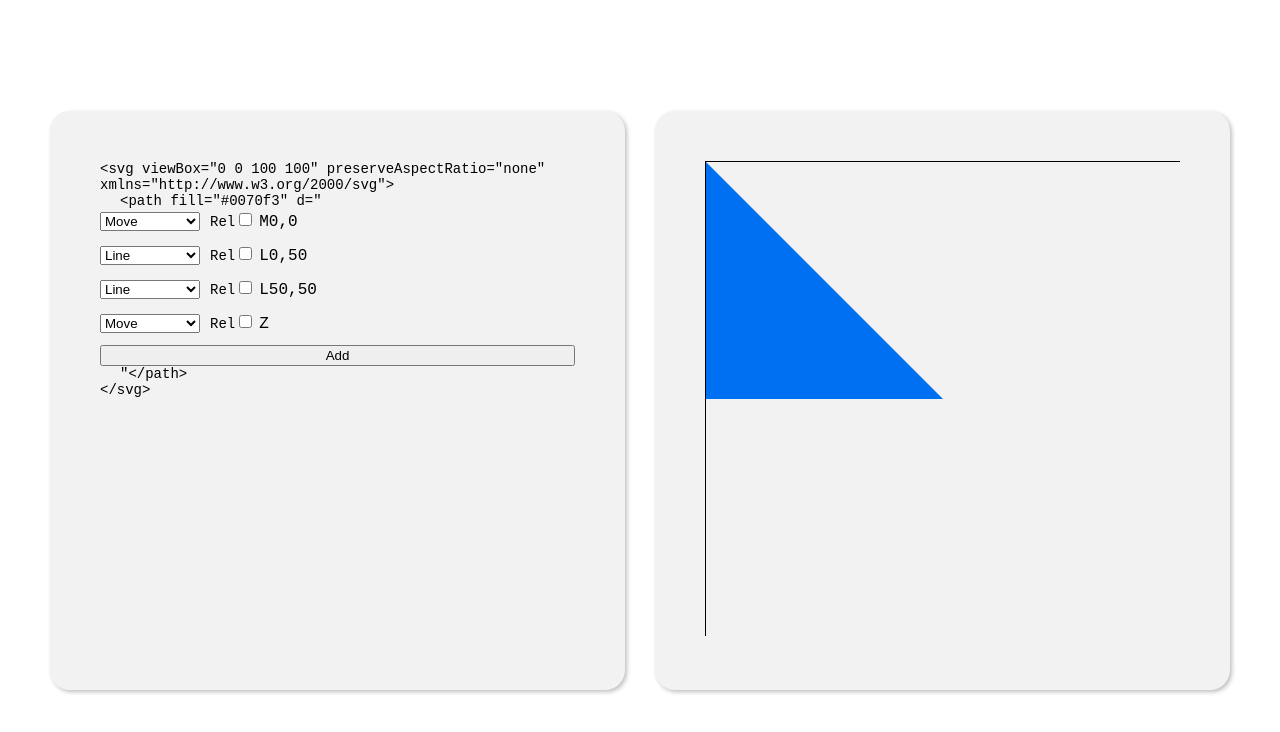
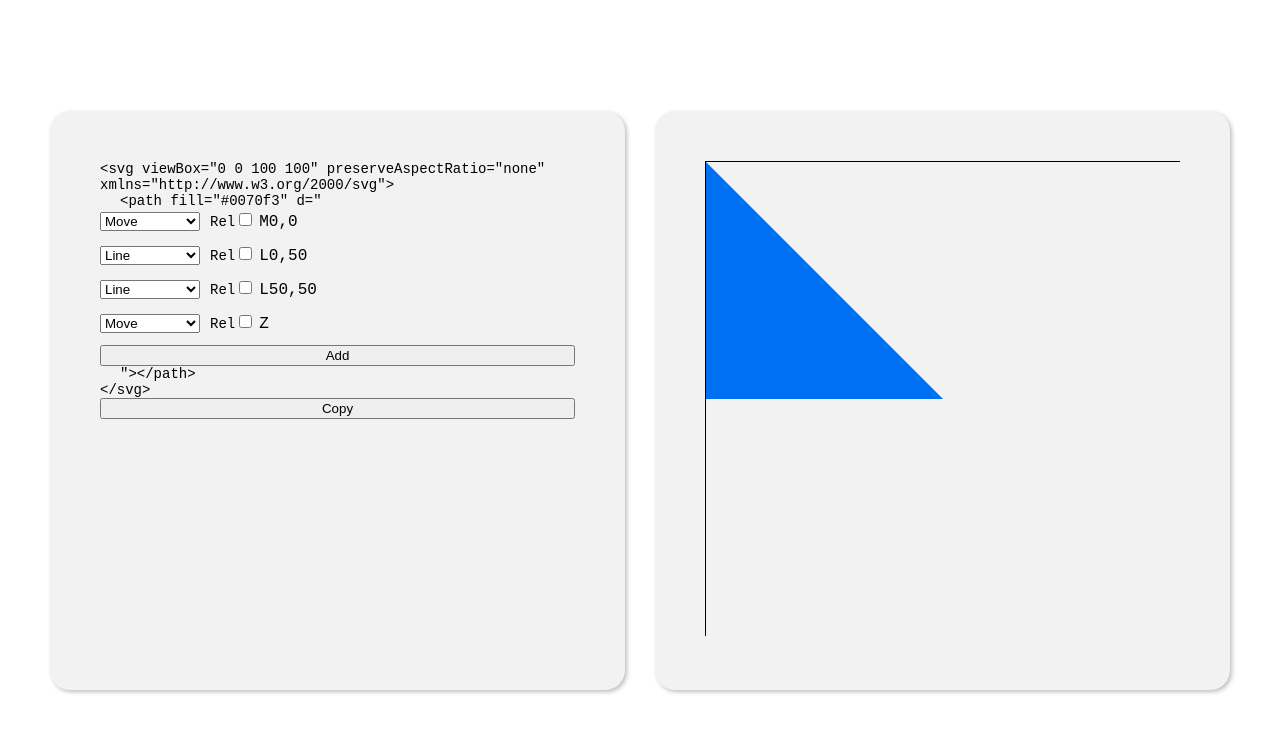
Before and after one commit to rfauver/svg_path_editor, a Next.js app: page / in a window 1280 px wide. Shown: the top 732 px of the page. Built offline with nearby package versions, Linux system fonts and the light colour scheme.

Commit message:
add copy button

```diff
--- a/pages/index.js
+++ b/pages/index.js
@@ -1,7 +1,7 @@
 import { useState } from 'react';
 import Head from 'next/head';
 import Command from '../components/command';
-import { COMMANDS } from '../utils/constants';
+import { COMMANDS, SURROUNDING_TEXT } from '../utils/constants';
 import classnames from 'classnames';
 
 import styles from '../styles/home.module.scss';
@@ -32,12 +32,8 @@ export default function Home() {
 
       <main className={styles.main}>
         <div className={classnames(styles.section, styles.editor)}>
-          <div>
-            {
-              '<svg viewBox="0 0 100 100" preserveAspectRatio="none" xmlns="http://www.w3.org/2000/svg">'
-            }
-          </div>
-          <div className={styles.indented}>{'<path fill="#0070f3" d="'}</div>
+          <div>{SURROUNDING_TEXT[0]}</div>
+          <div className={styles.indented}>{SURROUNDING_TEXT[1]}</div>
           {instructions.map((instruction, i) => {
             const { id, partNames, activePartIndex } = getCommandInfo(
               instruction,
@@ -57,8 +53,21 @@ export default function Home() {
             );
           })}
           <button onMouseDown={addCommand}>Add</button>
-          <div className={styles.indented}>{'"</path>'}</div>
-          <div>{'</svg>'}</div>
+          <div className={styles.indented}>{SURROUNDING_TEXT[2]}</div>
+          <div>{SURROUNDING_TEXT[3]}</div>
+          <button
+            onMouseDown={() =>
+              navigator.clipboard.writeText(
+                [
+                  ...SURROUNDING_TEXT.slice(0, 2),
+                  '    ' + instructions.join(' '),
+                  ...SURROUNDING_TEXT.slice(2),
+                ].join('\n')
+              )
+            }
+          >
+            Copy
+          </button>
         </div>
 
         <div className={classnames(styles.section, styles.viewer)}>
--- a/utils/constants.js
+++ b/utils/constants.js
@@ -56,3 +56,10 @@ export const COMMANDS = {
     partNames: ['x', 'y'],
   },
 };
+
+export const SURROUNDING_TEXT = [
+  '<svg viewBox="0 0 100 100" preserveAspectRatio="none" xmlns="http://www.w3.org/2000/svg">',
+  '  <path fill="#0070f3" d="',
+  '  "></path>',
+  '</svg>',
+];
```
